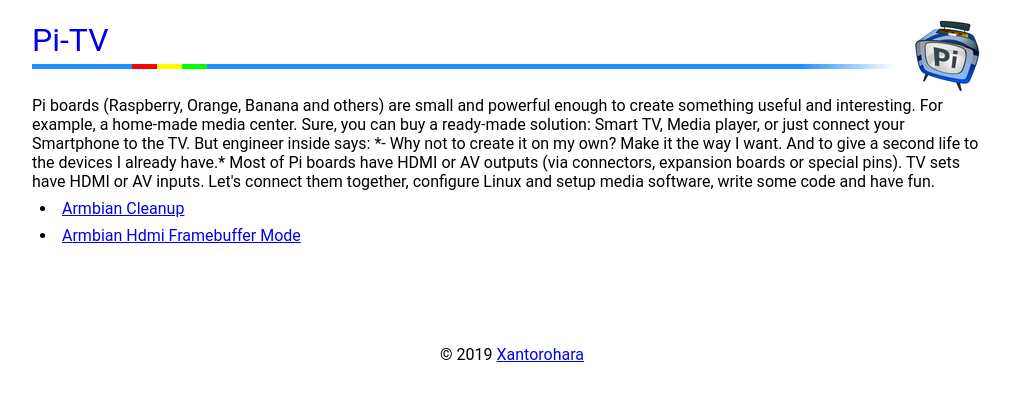
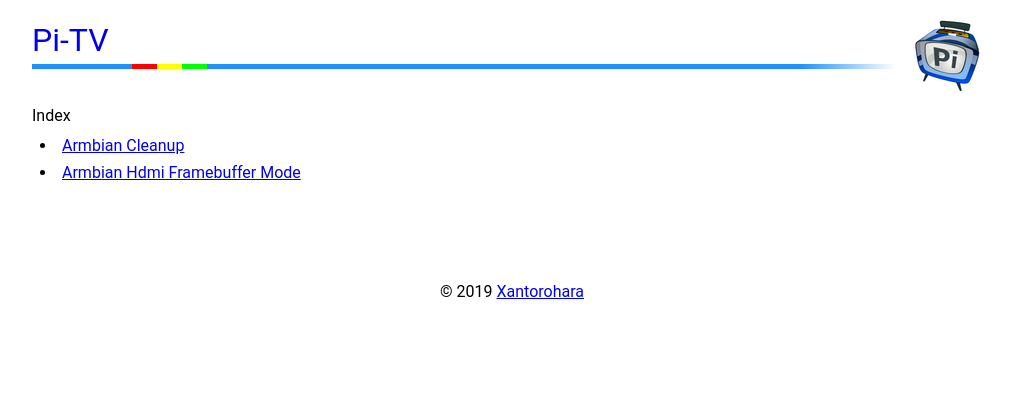
Before and after one commit to pi-tv/pi-tv.github.io, a Jekyll site: the page built from index.md, in a window 1280 px wide. Shown: the top 401 px of the page, without its empty margins (128-1139 px from the left). Built offline with Jekyll 4.4.1, drawn with Linux system fonts in a browser that asks for light colours.

Commit message:
Update index.html

```diff
--- a/_layouts/index.html
+++ b/_layouts/index.html
@@ -2,21 +2,7 @@
 layout: default
 ---
 
-Pi boards (Raspberry, Orange, Banana and others) are small and powerful enough
-to create something useful and interesting. For example, a home-made media center.
-
-Sure, you can buy a ready-made solution: Smart TV, Media player, or just connect your Smartphone to the TV.
-
-But engineer inside says:
-
-*- Why not to create it on my own? Make it the way I want.
-And to give a second life to the devices I already have.*
-
-
-Most of Pi boards have HDMI or AV outputs (via connectors, expansion boards or special pins).
-TV sets have HDMI or AV inputs.
-Let's connect them together, configure Linux and setup media software,
-write some code and have fun.
+{{ content }}
 
 
 {% for post in site.posts %}
```
